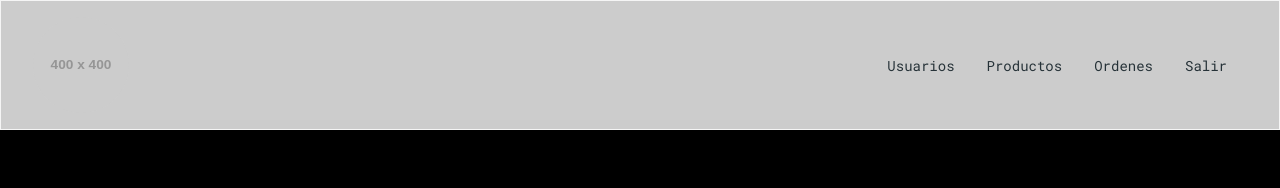
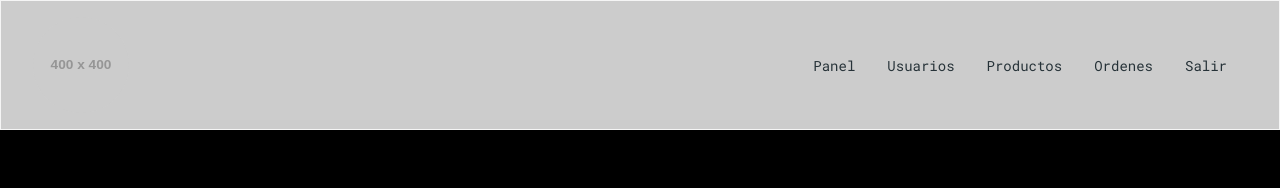
Before and after one commit to kmdz12/market, a React (Vite) app in the folder client/: page /coordinator/admin/ordenes in a window 1280 px wide. Shown: the top 188 px of the page. Built offline with nearby package versions, Linux system fonts and the light colour scheme.

Commit message:
feature: add link routing for each abm, hide collapse on breakpoint

```diff
--- a/client/src/components/AdminNavbar/AdminNavbar.component.jsx
+++ b/client/src/components/AdminNavbar/AdminNavbar.component.jsx
@@ -40,9 +40,9 @@ function AdminNavbarComponent() {
                 color="blue-gray"
                 className="p-1 font-normal"
             >
-                <a href="#" className="flex items-center">
-                    Usuarios
-                </a>
+                <Link to="/coordinator/admin/panel">
+                    Panel
+                </Link>
             </Typography>
             <Typography
                 as="li"
@@ -50,9 +50,9 @@ function AdminNavbarComponent() {
                 color="blue-gray"
                 className="p-1 font-normal"
             >
-                <a href="#" className="flex items-center">
-                    Productos
-                </a>
+                <Link to="/coordinator/admin/usuarios">
+                    Usuarios
+                </Link>
             </Typography>
             <Typography
                 as="li"
@@ -60,9 +60,19 @@ function AdminNavbarComponent() {
                 color="blue-gray"
                 className="p-1 font-normal"
             >
-                <a href="#" className="flex items-center">
+                <Link to="/coordinator/admin/productos">
+                    Productos
+                </Link>
+            </Typography>
+            <Typography
+                as="li"
+                variant="small"
+                color="blue-gray"
+                className="p-1 font-normal"
+            >
+                <Link to="/coordinator/admin/ordenes">
                     Ordenes
-                </a>
+                </Link>
             </Typography>
             <Typography
                 as="li"
@@ -129,7 +139,7 @@ function AdminNavbarComponent() {
                         </IconButton>
                     </div>
                 </div>
-                <Collapse open={openNav}>
+                <Collapse open={openNav} className="lg:invisible">
                     {navList}
                 </Collapse>
             </Navbar>
```
